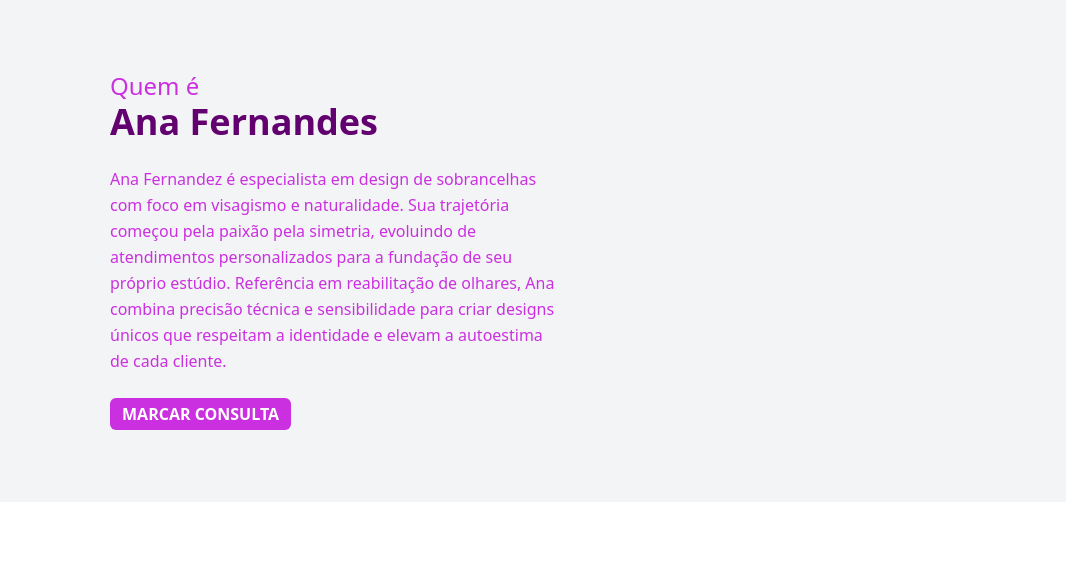
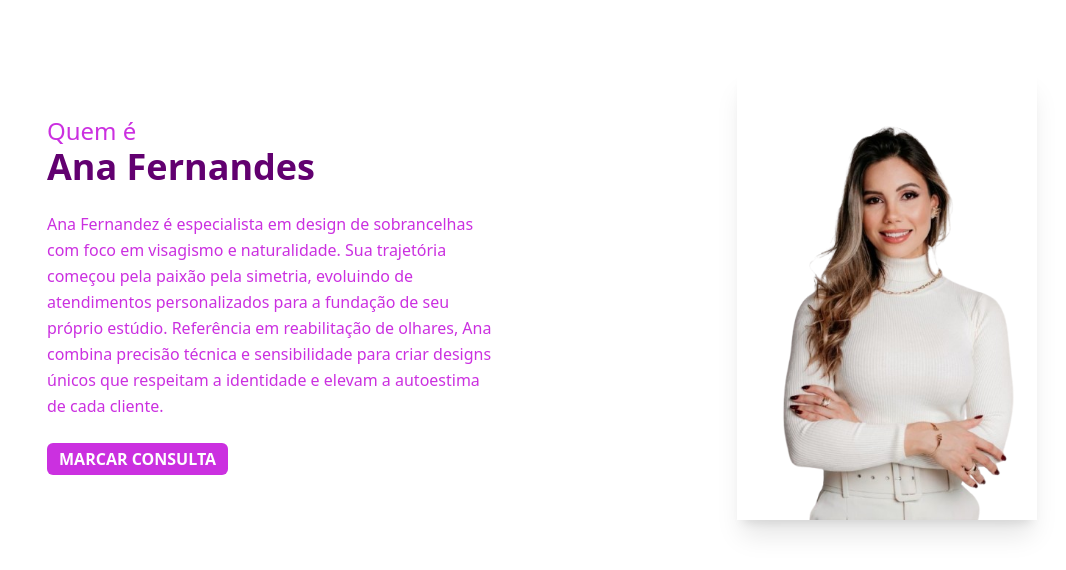
Before and after one commit to rafaeldominguess/Dess-Landing-Page, a Next.js app in the folder dess/: page / in a window 1280 px wide. Shown: the part 637-1207 px from the top of the page, without its empty margins (98-1164 px from the left). Before the commit the page ends 1139 px from the top, so only its background shows below. Built offline with nearby package versions, Linux system fonts and the light colour scheme.

Commit message:
feat: update About section layout and add professional photo

```diff
--- a/dess/src/sections/About/About.jsx
+++ b/dess/src/sections/About/About.jsx
@@ -2,8 +2,8 @@ import Button from "../../components/ui/Button/button";
 
 function About() {
     return (
-        <main className="overflow-hidden w-full max-h-800 py-18 bg-gray-100">
-            <div className="flex max-w-350 mx-auto px-6 items-center justify-around gap-12">
+        <main className="overflow-hidden w-full max-h-800 py-18">
+            <div className="flex max-w-350 mx-auto px-6 items-center justify-around">
                 <section className=" flex flex-col gap-6 max-w-md ">
                     <div>
                         <h1 className="text-2xl text-(--color)">Quem é</h1>
@@ -23,7 +23,11 @@ function About() {
 
                 <section>
                     <div>
-                        <img src="" alt="" />
+                        <img src="./fotoprofissional.jpg" alt="foto da profissional Ana Fernandes"
+                            width={300}
+                            height={300}
+                            className=" shadow-xl object-cover"
+                        />
                     </div>
                 </section>
 
```
Also changed, not shown: dess/public/fotoprofissional.jpg.
